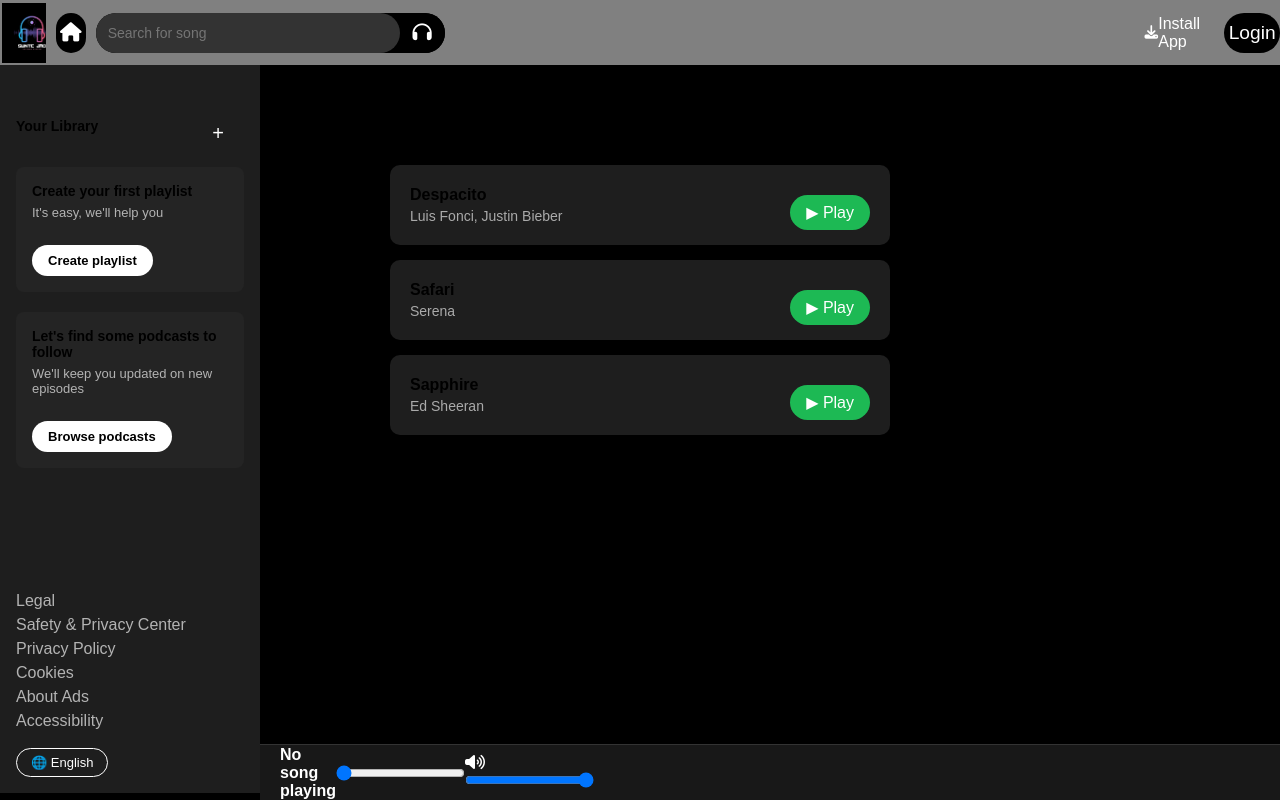
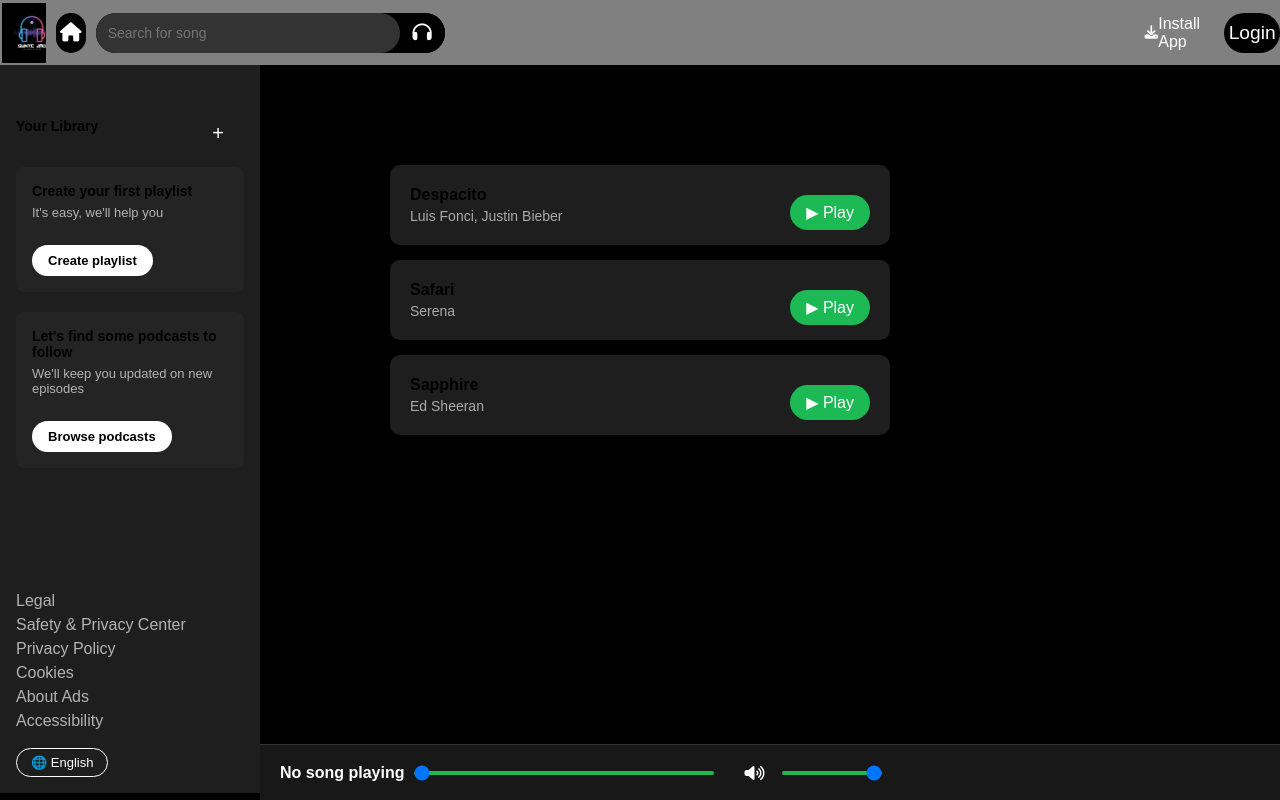
Before and after one commit to Darpan7588/CodeAlpha-Tasks, a plain HTML site: page Code Alpha- Music Player/index.html in a window 1280 px wide. Drawn offline with Linux system fonts and the light colour scheme.

Commit message:
Update styles.css

```diff
--- a/Code Alpha- Music Player/styles.css
+++ b/Code Alpha- Music Player/styles.css
@@ -361,5 +361,33 @@ h1 {
   height: 40px;
   font-size: 18px;
   cursor: pointer;
-  margin-left: 1050px;
+  margin-left: 550px;
 }
+
+#progressBar, #volumeControl {
+  margin: 0 10px;
+  cursor: pointer;
+  height: 4px;
+  border-radius: 5px;
+  appearance: none;
+  background: #1db954;
+}
+
+#progressBar {
+  width: 300px;
+}
+
+#volumeControl {
+  width: 100px;
+}
+.volume-wrapper {
+  display: flex;
+  align-items: center;
+  gap: 8px;
+  margin-left: 20px;
+}
+
+#volumeIcon {
+  color: white;
+  font-size: 16px;
+}
```
